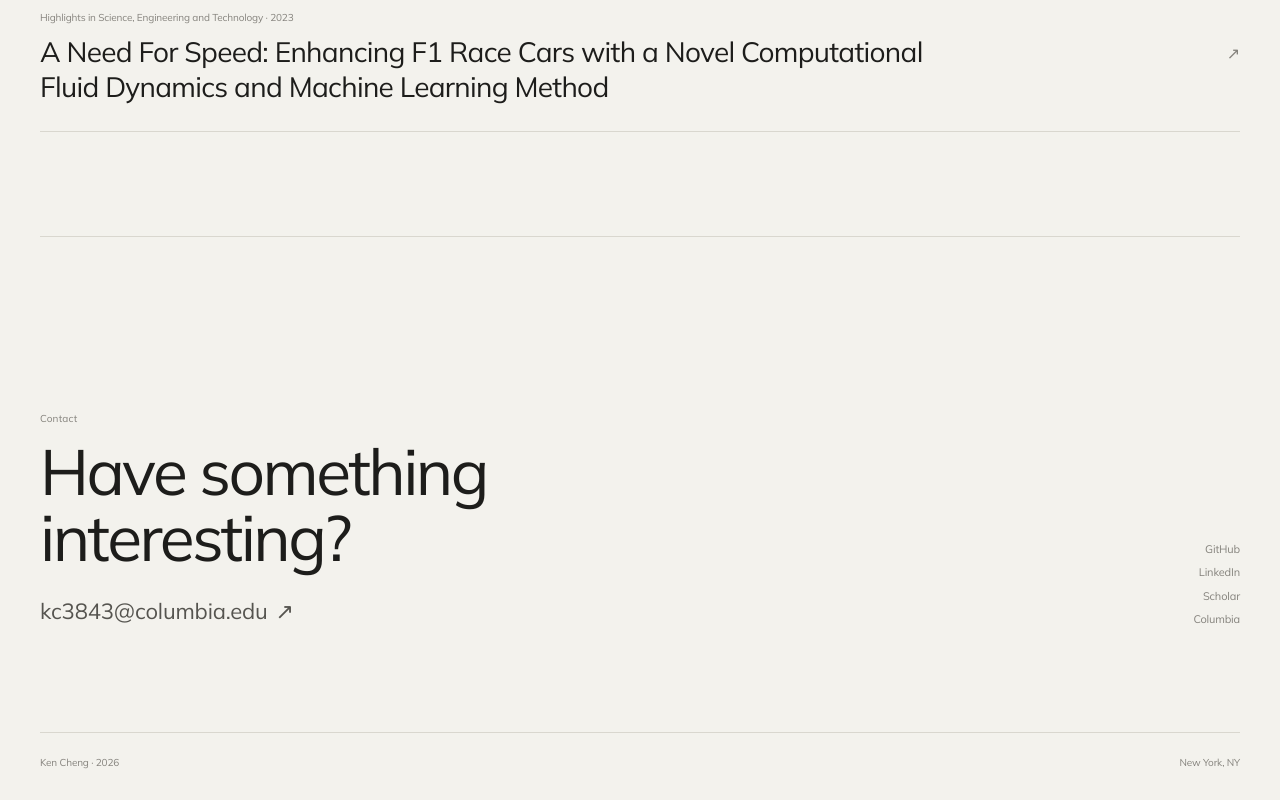
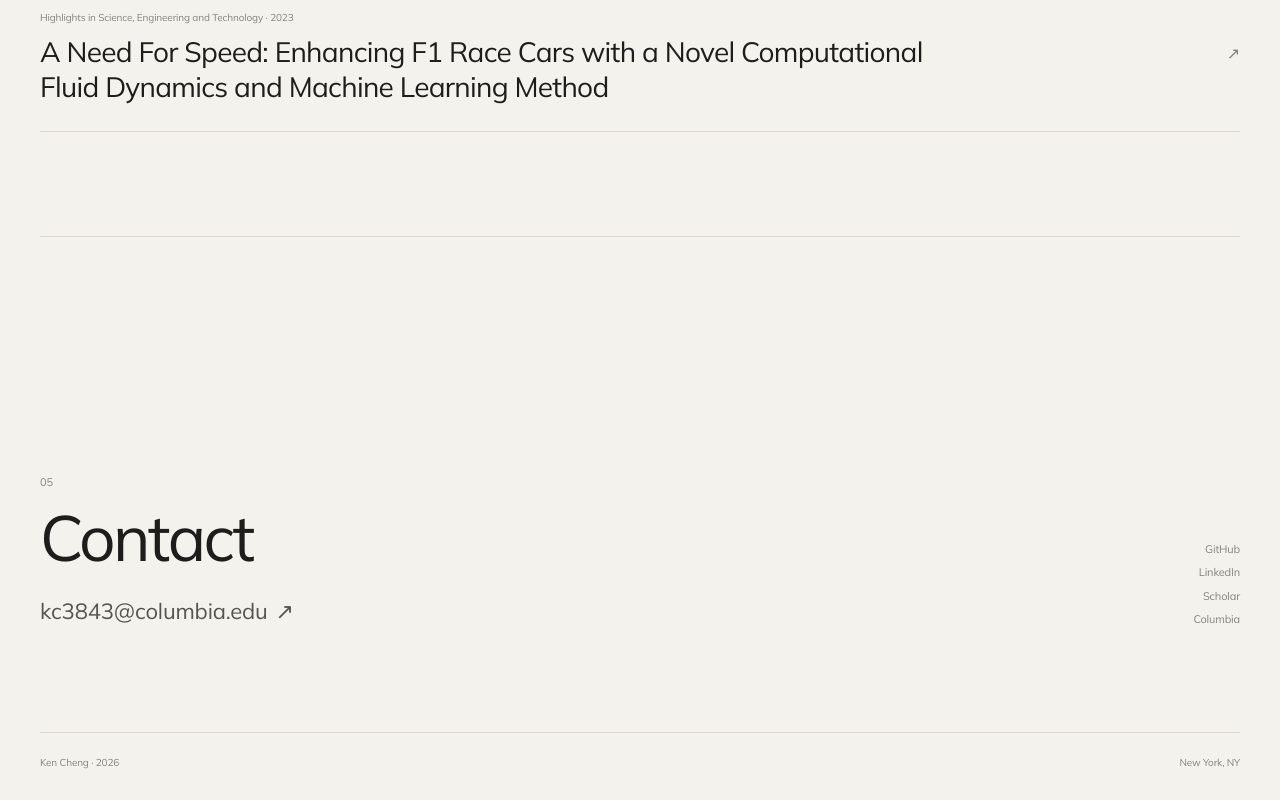
Before and after one commit to kenchengkc/personal-website, a Next.js app: page / in a window 1280 px wide. Shown: the part 5355-6155 px from the top of the page. Built offline with nearby package versions, Linux system fonts and the light colour scheme.

Commit message:
Simplify contact section

```diff
--- a/components/sections/Contact.tsx
+++ b/components/sections/Contact.tsx
@@ -4,8 +4,8 @@ export function Contact() {
   return (
     <section className="contact-section" id="contact">
       <div data-reveal>
-        <p className="eyebrow">Contact</p>
-        <h2>Have something interesting?</h2>
+        <span className="section-number">05</span>
+        <h2>Contact</h2>
         <a className="contact-email" href={`mailto:${site.email}`}>
           {site.email}
           <span aria-hidden="true">↗</span>
```
